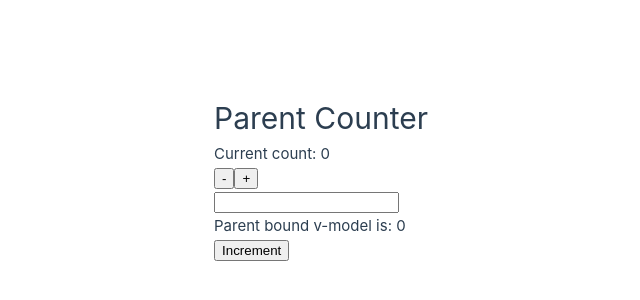
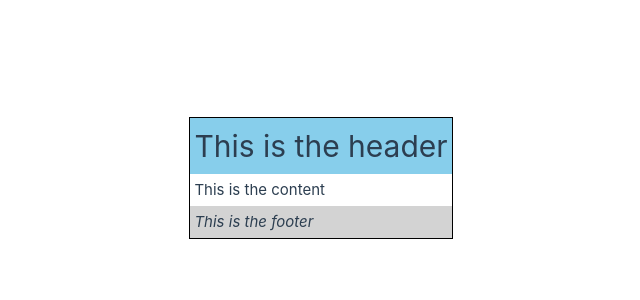
Before and after one commit to DmytroLymar/vue-practice, a Vue app: page / in a window 1280 px wide. Shown: the part 222-522 px from the top of the page, without its empty margins (319-959 px from the left). Built offline with nearby package versions, Linux system fonts and the light colour scheme.

Commit message:
(8.3.6) slots

```diff
--- a/src/App.vue
+++ b/src/App.vue
@@ -1,29 +1,19 @@
 <script setup lang="ts">
-import { ref } from 'vue'
-import CounterButton from './CounterButton.vue'
-import BaseInput from './BaseInput.vue'
-import Child from './Child.vue'
-
-const count = ref(0)
-const email = ref('')
-const countModel = ref(0)
-
-function increment() {
-  count.value++
-}
-
-function decrement() {
-  count.value--
-}
+import BaseLayout from './BaseLayout.vue'
 </script>
 
 <template>
-  <h1>Parent Counter</h1>
+  <BaseLayout>
+    <template #header>
+      <h1>This is the header</h1>
+    </template>
 
-  <CounterButton :count="count" @increment="increment" @decrement="decrement" />
+    <template #default>
+      <p>This is the content</p>
+    </template>
 
-  <BaseInput v-model="email" />
-  <p>{{ email }}</p>
-
-  <Child v-model="countModel" />
+    <template #footer>
+      <em>This is the footer</em>
+    </template>
+  </BaseLayout>
 </template>
--- /dev/null
+++ b/src/BaseLayout.vue
@@ -0,0 +1,36 @@
+<template>
+  <div class="card">
+    <div v-if="$slots.header" class="card-header">
+      <slot name="header"></slot>
+    </div>
+
+    <div v-if="$slots.default" class="card-content">
+      <slot></slot>
+    </div>
+
+    <div v-if="$slots.footer" class="card-footer">
+      <slot name="footer"></slot>
+    </div>
+  </div>
+</template>
+
+<style>
+.card {
+  border: 1px solid black;
+  padding: 0;
+}
+
+.card-header {
+  background-color: skyblue;
+  padding: 4px;
+}
+
+.card-content {
+  padding: 4px;
+}
+
+.card-footer {
+  background-color: lightgray;
+  padding: 4px;
+}
+</style>
```
